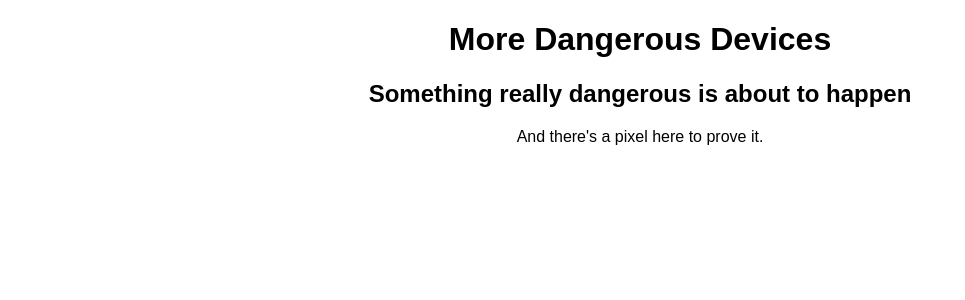
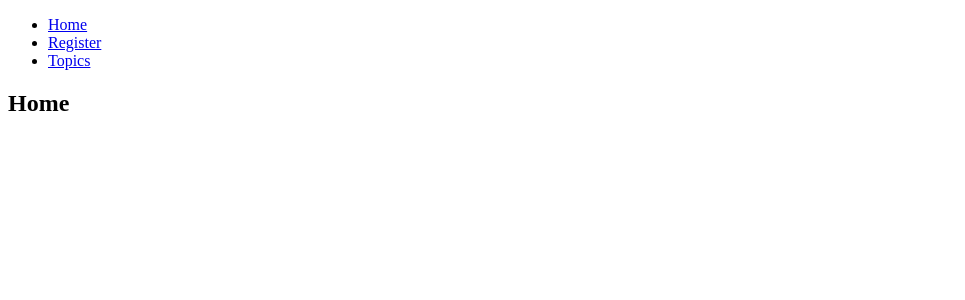
Before and after one commit to eldrgeek/eldr-dangerous, a React (Create React App) app: page / in a window 1280 px wide. Shown: the top 300 px of the page, without its empty margins (0-965 px from the left). Built offline with nearby package versions, Linux system fonts and the light colour scheme.

Commit message:
Added Pixel Complete Registration Event

```diff
--- /dev/null
+++ b/src/Components/App.js
@@ -0,0 +1,96 @@
+import React from "react";
+import { BrowserRouter as Router, Route, Link } from "react-router-dom";
+
+function App() {
+  return (
+    <Router>
+      <div>
+        <Header />
+
+        <Route exact path="/" component={Home} />
+        <Route path="/register" component={Register} />
+        <Route path="/topics" component={Topics} />
+      </div>
+    </Router>
+  );
+}
+
+function Home() {
+  return <h2>Home</h2>;
+}
+
+function emitEvent() {
+  window.fbq("track", "CompleteRegistration");
+}
+function Register() {
+  return (
+    <div>
+      <h2>Register</h2>
+      <button id="submitButton" onClick={emitEvent}>
+        Complete Registration
+      </button>
+      {/* <script type="text/javascript">
+document.getElementById('submitButton').addEventListener('click', function() {
+insert_event_code_here;
+...
+}, false);
+</script> */}
+    </div>
+  );
+}
+
+function Topic({ match }) {
+  return <h3>Requested Param: {match.params.id}</h3>;
+}
+
+function Topics({ match }) {
+  return (
+    <div>
+      <h2>Topics</h2>
+
+      <ul>
+        <li>
+          <Link to={`${match.url}/components`}>Components</Link>
+        </li>
+        <li>
+          <Link to={`${match.url}/props-v-state`}>Props v. State</Link>
+        </li>
+      </ul>
+
+      <Route path={`${match.path}/:id`} component={Topic} />
+      <Route
+        exact
+        path={match.path}
+        render={() => <h3>Please select a topic.</h3>}
+      />
+    </div>
+  );
+}
+
+function Header() {
+  return (
+    <ul>
+      <li>
+        <Link to="/">Home</Link>
+      </li>
+      <li>
+        <Link to="/register">Register</Link>
+      </li>
+      <li>
+        <Link to="/topics">Topics</Link>
+      </li>
+    </ul>
+  );
+}
+
+// export default App;
+// function App() {
+//   return (
+//     <div className="App" s>
+//       <h1>More Dangerous Devices</h1>
+//       <h2>Something really dangerous is about to happen</h2>
+//       And there's a pixel here to prove it.
+//     </div>
+//   );
+// }
+export default App;
--- a/src/index.js
+++ b/src/index.js
@@ -1,17 +1,7 @@
 import React from "react";
 import ReactDOM from "react-dom";
-
+import App from "./Components/App";
 import "./styles.css";
-
-function App() {
-  return (
-    <div className="App" s>
-      <h1>More Dangerous Devices</h1>
-      <h2>Something really dangerous is about to happen</h2>
-      And there's a pixel here to prove it.
-    </div>
-  );
-}
 
 const rootElement = document.getElementById("root");
 ReactDOM.render(<App />, rootElement);
```
Also changed, not shown: package.json (+7 -1 lines).
